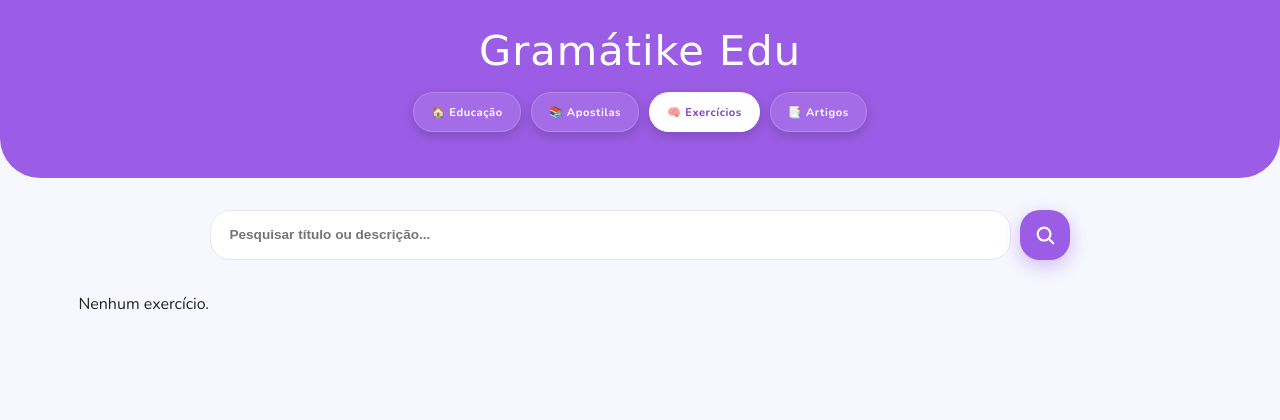
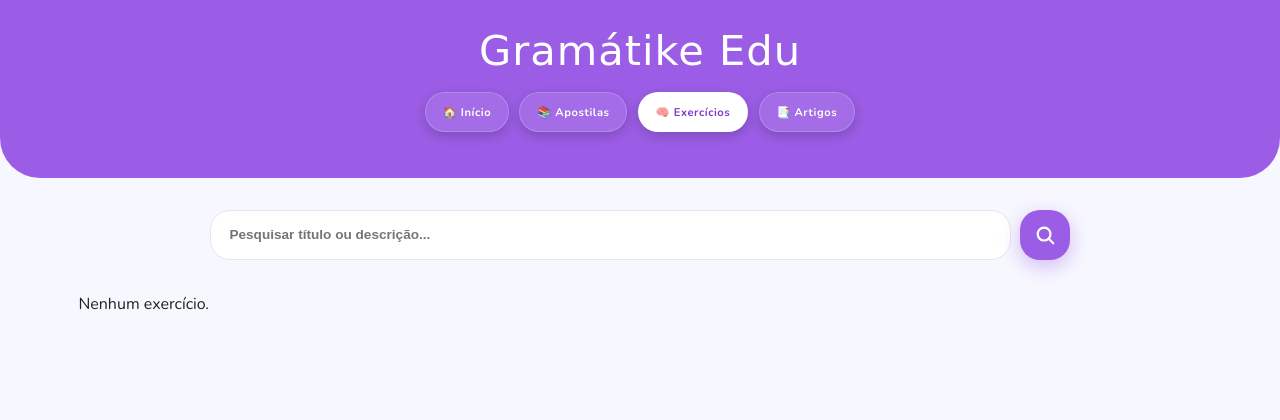
Before and after one commit to alexmattinelli/gramatike, a Flask app: page /exercicios in a window 1280 px wide. Shown: the top 420 px of the page. Run offline with Flask 3, Linux system fonts and the light colour scheme; data that the repository does not hold is empty; some libraries are stand-ins or nearby versions; some web fonts are replaced.

Commit message:
Refactor HTML structure and update content

```diff
--- a/gramatike_app/templates/exercicios.html
+++ b/gramatike_app/templates/exercicios.html
@@ -45,7 +45,7 @@
                         <a href="{{ url_for('admin.dashboard') }}" style="position:absolute; top:14px; right:16px; background:#ffffff22; border:1px solid #ffffff42; color:#fff; padding:6px 10px; font-size:11px; font-weight:700; border-radius:8px; text-decoration:none; letter-spacing:.5px;">🛠️ Painel</a>
                 {% endif %}
                 <nav class="edu-nav" aria-label="Seções educacionais">
-                        <a href="{{ url_for('main.educacao') }}">🏠 Educação</a>
+                        <a href="{{ url_for('main.educacao') }}">🏠 Início</a>
                         <a href="{{ url_for('main.apostilas') }}">📚 Apostilas</a>
                         <a href="{{ url_for('main.exercicios') }}" class="active">🧠 Exercícios</a>
                         {# Temporariamente desabilitados: Podcasts, Redação e Vídeos
@@ -151,4 +151,5 @@ document.addEventListener('click',e=>{
 });
 </script>
 </body>
+
 </html>
```
